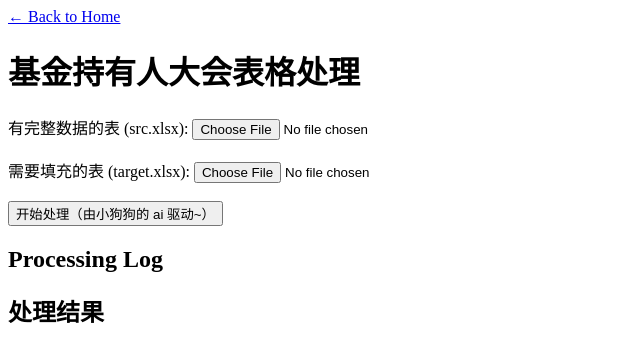
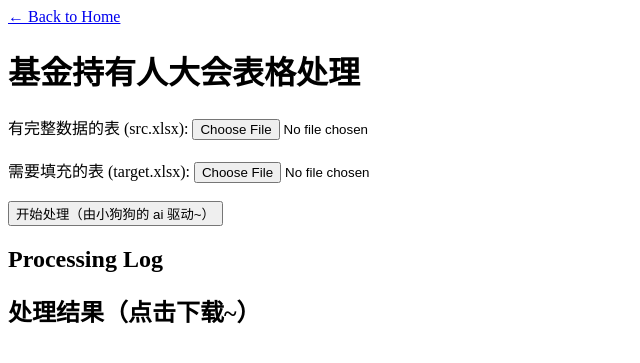
Before and after one commit to azh18/cattools, a Django app: page /tools/20250720/ in a window 1280 px wide. Shown: the top 363 px of the page, without its empty margins (0-640 px from the left). Run offline with Django 5.2, Linux system fonts and the light colour scheme.

Commit message:
feat: fulfill html

```diff
--- a/excel_processor/templates/excel_tool.html
+++ b/excel_processor/templates/excel_tool.html
@@ -20,7 +20,7 @@
     <h2>Processing Log</h2>
     <pre id="log"></pre>
 
-    <h2> 处理结果 </h2>
+    <h2> 处理结果（点击下载~） </h2>
     <div id="result"></div>
 
     <script>
--- a/excel_processor/templates/index.html
+++ b/excel_processor/templates/index.html
@@ -6,6 +6,7 @@
 </head>
 <body>
     <h1>Welcome to the Cat's Toolbox</h1>
+    <h3> ——由最爱小喵的小狗狗倾情研发 </h3>
     <p><i>{{ quote }}</i></p>
     <ul>
         <li><a href="{% url 'excel_tool_page' %}">基金持有人大会数据处理工具</a></li>
```
